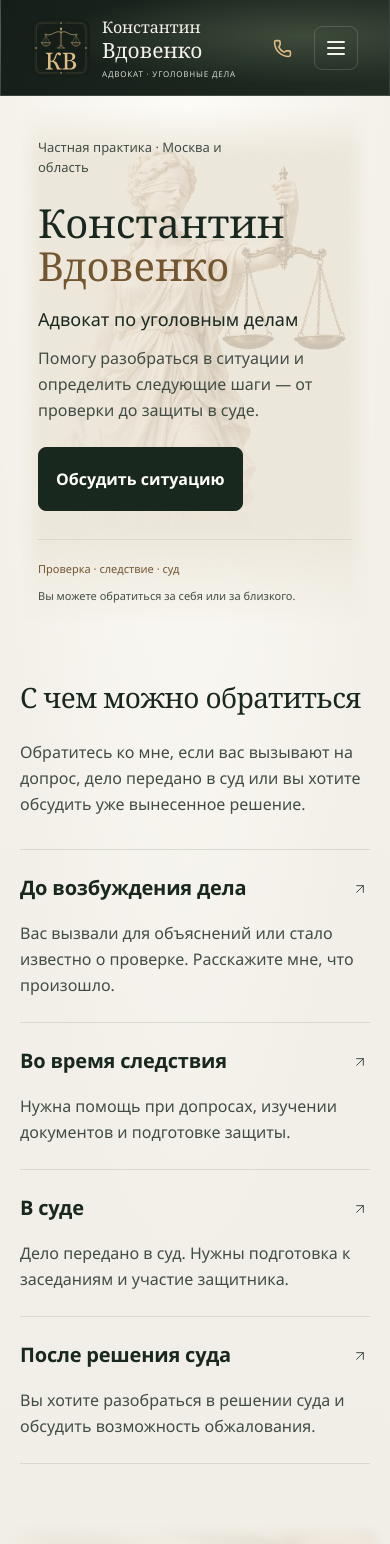
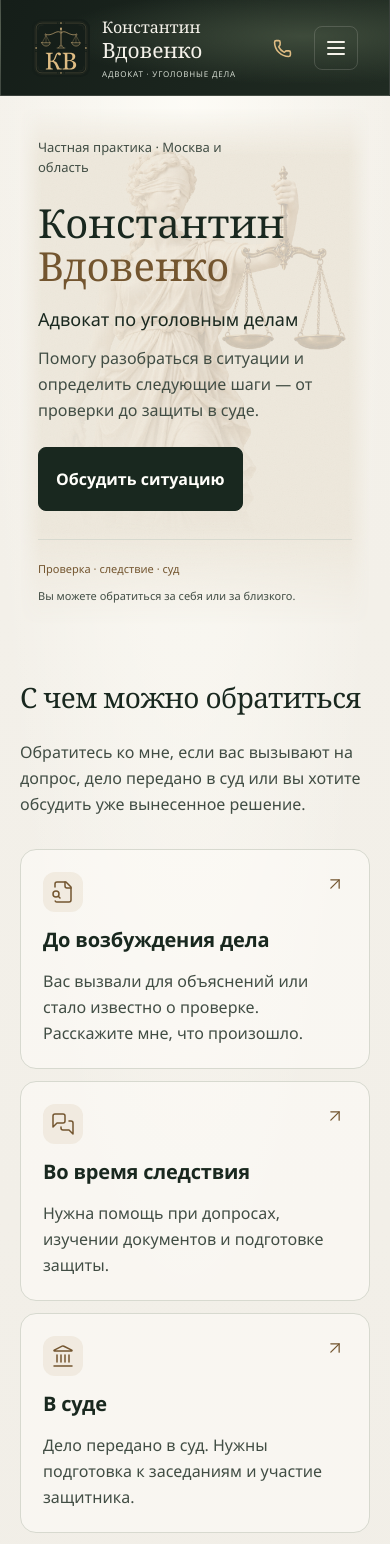
Before and after one commit to Aleks-man/advokat-vdovenko, a React (Vite) app in the folder front/: page / in a window 390 px wide. Shown: the top 1544 px of the page. Built offline with nearby package versions, Linux system fonts and the light colour scheme; a web font is replaced by a local one.

Commit message:
Present practice areas as responsive cards

```diff
--- a/front/src/components/PracticeList/PracticeList.css
+++ b/front/src/components/PracticeList/PracticeList.css
@@ -1,53 +1,73 @@
 .practice-list {
-  border-top: 1px solid var(--line);
+  display: grid;
+  grid-template-columns: repeat(2, minmax(0, 1fr));
+  gap: 20px;
 }
 .practice-row {
   display: grid;
-  grid-template-columns: minmax(0, 1fr) minmax(0, 1.25fr) 24px;
-  align-items: start;
-  gap: 24px;
-  padding-block: var(--space-medium);
-  border-bottom: 1px solid var(--line);
+  grid-template-columns: minmax(0, 1fr) 24px;
+  grid-template-rows: auto auto 1fr;
+  gap: 16px;
+  padding: 28px;
+  border: 1px solid var(--line);
+  border-radius: var(--card-radius);
+  background: rgb(255 254 250 / 55%);
+  transition:
+    background 0.2s,
+    border-color 0.2s,
+    box-shadow 0.2s;
+}
+.practice-icon {
+  display: grid;
+  place-items: center;
+  width: 48px;
+  height: 48px;
+  border-radius: 12px;
+  background: rgb(var(--accent-rgb) / 10%);
+  color: var(--accent-text);
 }
 .practice-row h3 {
+  grid-column: 1 / -1;
   min-width: 0;
   font-size: var(--title-small);
-  transition: color 0.2s;
 }
 .practice-row p {
+  grid-column: 1 / -1;
   font-size: var(--text-size);
   line-height: var(--text-leading);
   color: var(--muted);
   max-width: 46ch;
 }
 .practice-arrow {
-  width: 24px;
-  height: 30px;
+  grid-column: 2;
+  grid-row: 1;
+  align-self: start;
   display: grid;
   place-items: center;
-  color: var(--muted);
-  transition: color 0.2s;
+  width: 24px;
+  height: 24px;
+  color: var(--accent-text);
+  transition: transform 0.2s;
 }
-.practice-row:is(:hover, :focus-visible) h3,
+.practice-row:is(:hover, :focus-visible) {
+  border-color: var(--accent);
+  background: var(--paper-light);
+  box-shadow: 0 8px 24px rgb(25 40 31 / 5%);
+}
 .practice-row:is(:hover, :focus-visible) .practice-arrow {
-  color: var(--accent-text);
+  transform: translate(2px, -2px);
 }
 @media (max-width: 760px) {
+  .practice-list {
+    grid-template-columns: 1fr;
+    gap: 12px;
+  }
   .practice-row {
-    grid-template-columns: minmax(0, 1fr) 20px;
-    gap: 16px 12px;
-    padding-block: 24px;
+    padding: 22px;
+    gap: 14px;
   }
-  .practice-row h3 {
-    grid-column: 1;
-  }
-  .practice-arrow {
-    grid-column: 2;
-    grid-row: 1;
-    width: 20px;
-  }
-  .practice-row p {
-    grid-column: 1 / -1;
-    grid-row: 2;
+  .practice-icon {
+    width: 40px;
+    height: 40px;
   }
 }
--- a/front/src/components/PracticeList/PracticeList.tsx
+++ b/front/src/components/PracticeList/PracticeList.tsx
@@ -1,19 +1,28 @@
-import { ArrowUpRight } from 'lucide-react'
+import { ArrowUpRight, FileSearch, MessagesSquare, Landmark, FileCheck2 } from 'lucide-react'
 import { Link } from 'react-router-dom'
 import { practiceAreas } from '../../data/practice'
 import './PracticeList.css'
+
+const stageIcons = [FileSearch, MessagesSquare, Landmark, FileCheck2]
+
 export function PracticeList() {
   return (
     <div className="practice-list">
-      {practiceAreas.map((area) => (
+      {practiceAreas.map((area, index) => {
+        const Icon = stageIcons[index] ?? FileSearch
+        return (
           <Link to={`/practice#stage-${area.number}`} className="practice-row" key={area.number}>
+            <span className="practice-icon" aria-hidden="true">
+              <Icon size={24} strokeWidth={1.5} />
+            </span>
             <h3>{area.title}</h3>
             <p>{area.description}</p>
             <span className="practice-arrow" aria-hidden="true">
-            <ArrowUpRight size={16} strokeWidth={1.5} />
+              <ArrowUpRight size={20} strokeWidth={1.5} />
             </span>
           </Link>
-      ))}
+        )
+      })}
     </div>
   )
 }
```
Lines whose indentation alone changed are shown as unchanged.
